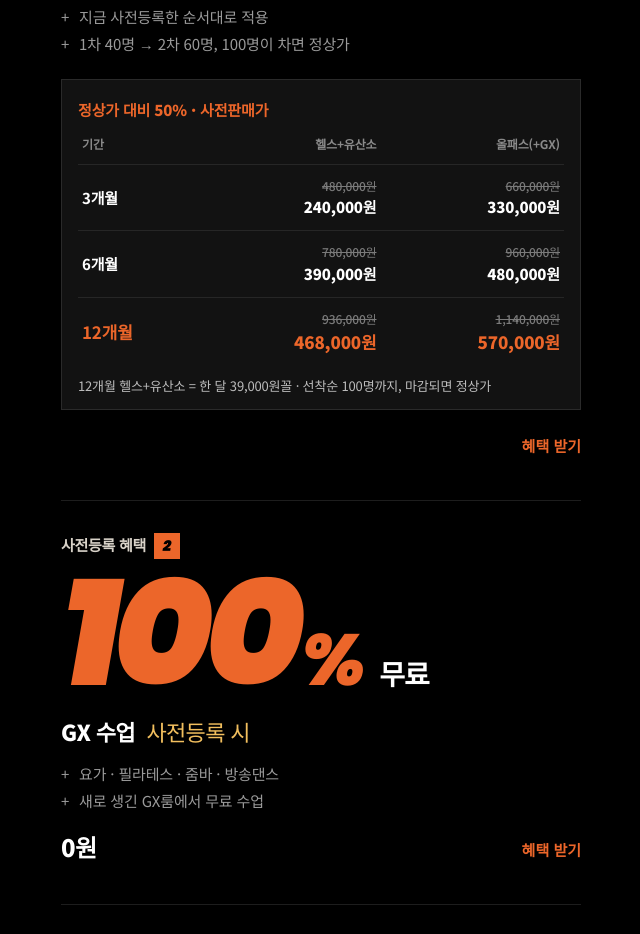
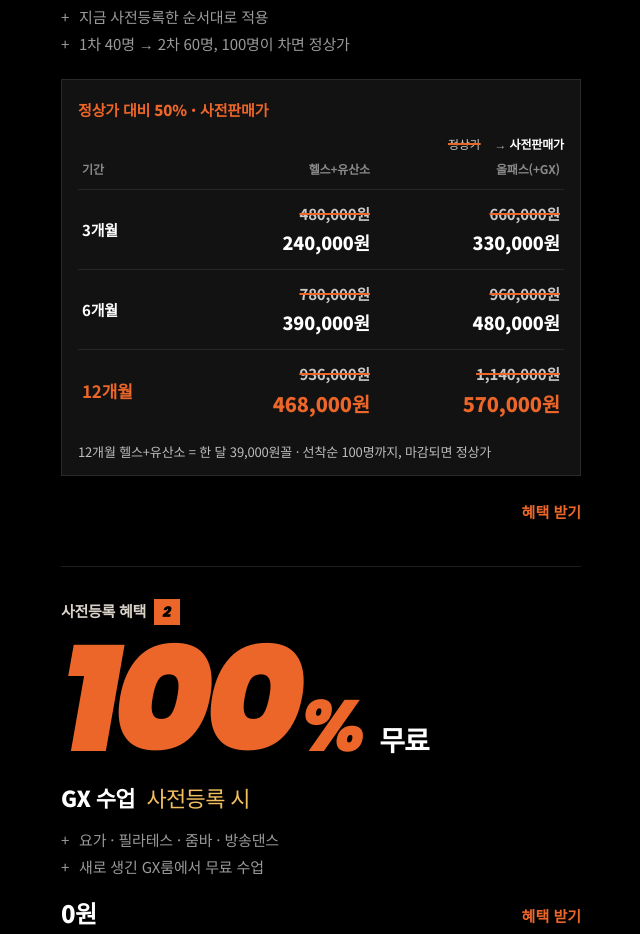
Before and after one commit to jungjin1996-collab/bemove-pages, a plain HTML site: page sian/yaeum-v4/index.html in a window 1280 px wide. Shown: the part 1438-2372 px from the top of the page, without its empty margins (319-959 px from the left). Drawn offline with Linux system fonts and the light colour scheme; a web font is replaced by a local one.

Commit message:
시안: 야음 v4 정상가 강조

```diff
--- a/sian/yaeum-v4/index.html
+++ b/sian/yaeum-v4/index.html
@@ -49,6 +49,7 @@
         <h3>오픈 특가 회원권 <em>선착순 100명</em></h3>
         <ul><li>지금 사전등록한 순서대로 적용</li><li>1차 40명 → 2차 60명, 100명이 차면 정상가</li></ul><div class="pv-prices">
       <p class="pv-ptitle">정상가 대비 50% · 사전판매가</p>
+      <p class="pv-plegend"><span><s>정상가</s></span><span>→ <b>사전판매가</b></span></p>
       <table><thead><tr><th scope="col">기간</th><th scope="col">헬스+유산소</th><th scope="col">올패스(+GX)</th></tr></thead>
       <tbody><tr><th scope="row">3개월</th><td><s>480,000원</s><b>240,000원</b></td><td><s>660,000원</s><b>330,000원</b></td></tr><tr><th scope="row">6개월</th><td><s>780,000원</s><b>390,000원</b></td><td><s>960,000원</s><b>480,000원</b></td></tr><tr class="best"><th scope="row">12개월</th><td><s>936,000원</s><b>468,000원</b></td><td><s>1,140,000원</s><b>570,000원</b></td></tr></tbody></table>
       <p class="pv-pnote">12개월 헬스+유산소 = 한 달 39,000원꼴 · 선착순 100명까지, 마감되면 정상가</p>
--- a/sian/yaeum-v4/style.css
+++ b/sian/yaeum-v4/style.css
@@ -594,3 +594,11 @@ footer a { display: inline-block; padding: 12px 0; }
 .pv-offers--compact .pv-offer { min-height: 0; padding: 32px 0; }
 .pv-prices td s { display: block; font-size: 12px; font-weight: 500; color: #7a7a7a; text-decoration-thickness: 1px; }
 .pv-prices td b { display: block; font-weight: 800; }
+/* 정상가가 잘 보이게 (11-20 대표님) */
+.pv-prices td { padding: 12px 4px; }
+.pv-prices td s { font-size: 15px; font-weight: 700; color: #c9c9c9; text-decoration: line-through; text-decoration-color: #EC662A; text-decoration-thickness: 2px; margin-bottom: 2px; }
+.pv-prices td b { font-size: 18px; }
+.pv-prices tr.best td b { font-size: 20px; }
+.pv-plegend { display: flex; gap: 14px; margin: 0 0 6px; font-size: 12px; color: #a8a8a8; justify-content: flex-end; }
+.pv-plegend s { text-decoration-color: #EC662A; text-decoration-thickness: 2px; color: #c9c9c9; }
+.pv-plegend b { color: #fff; }
```
